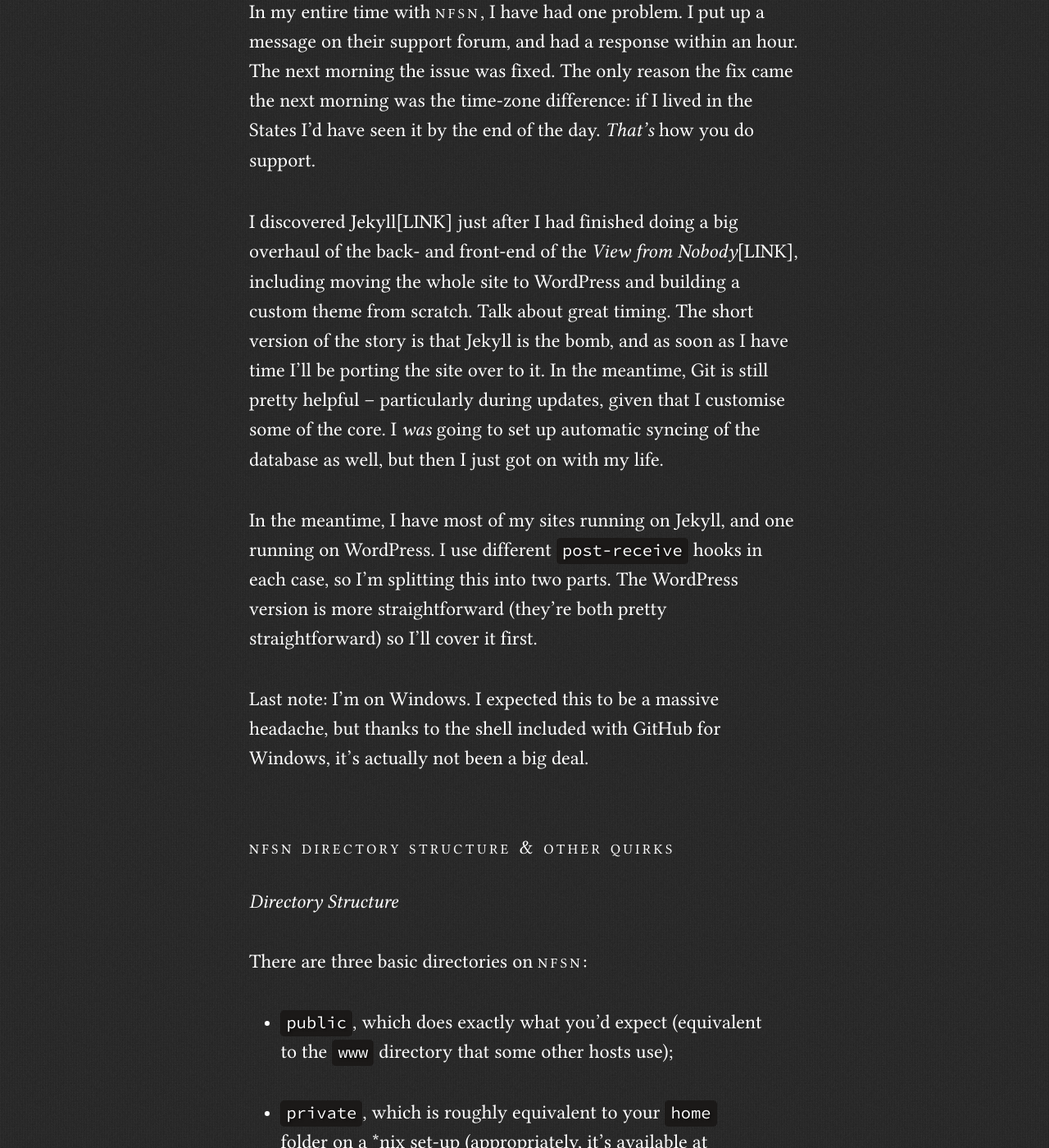
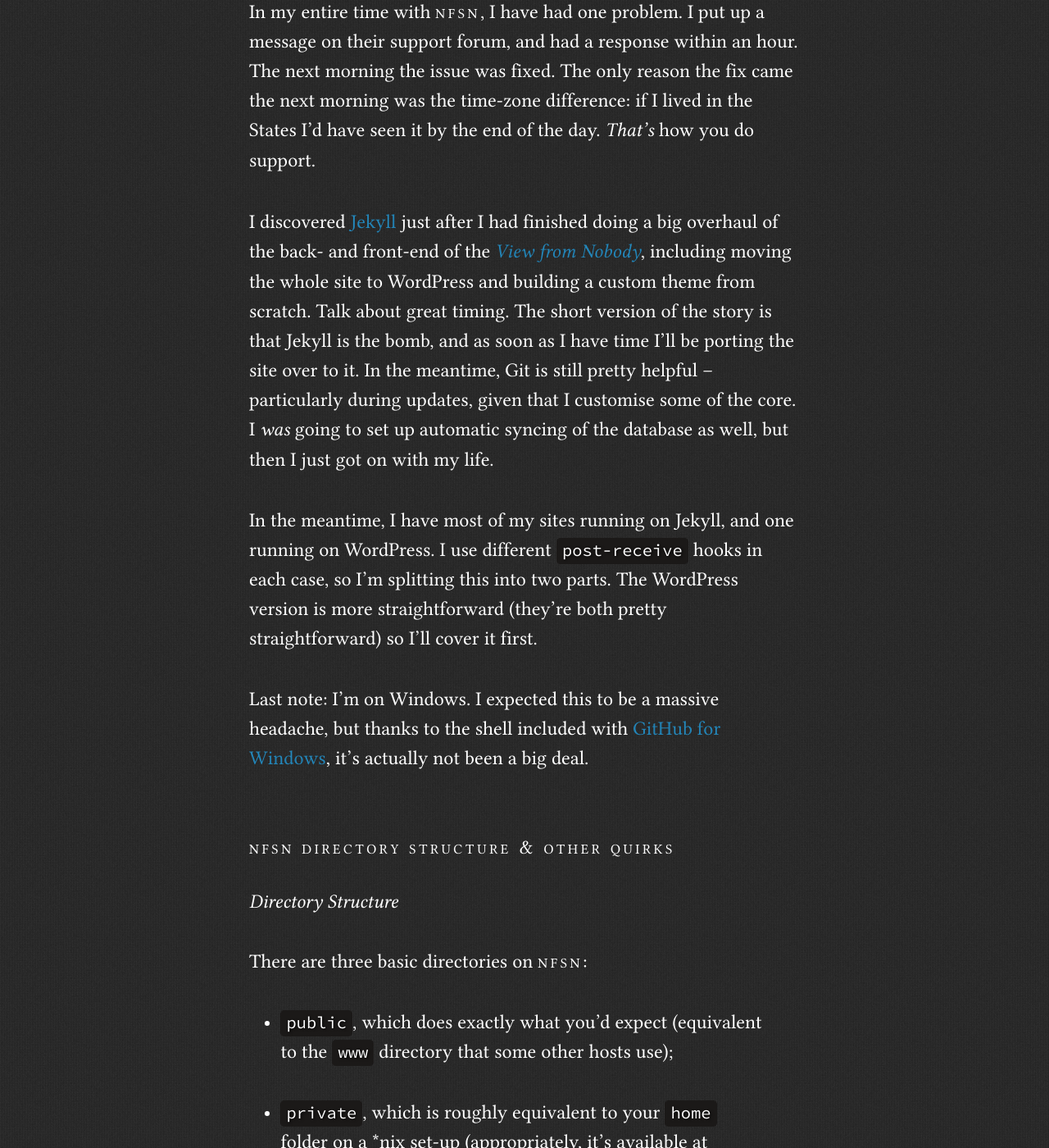
Before and after one commit to dmrutherford/dmrutherford.github.io, a Jekyll site: the page built from _posts/2013-03-24-git-post-receive-hooks-pt-1.html, in a window 1280 px wide and 1400 px high, scrolled down 1670 px. Shown: the whole window at 82% size. Built offline with Jekyll 4.4.1, drawn with Linux system fonts in a browser that asks for light colours; some of the changed text lies outside the part shown.

Commit message:
Updated Pt. 1 with links and changed date

```diff
--- a/_posts/2013-03-20-git-post-receive-hooks-pt-1.html
+++ b/_posts/2013-03-24-git-post-receive-hooks-pt-1.html
@@ -8,7 +8,7 @@
 
 <h2>My Set-Up</h2>
 
-<p>A few brief words about where I&rsquo;m at and what set-up I use. Other than this site, which is at GitHub Pages, I use nearlyfreespeech.net[LINK] for my hosting. I really can&rsquo;t recommend them enough &ndash; I hesitate to use the word cheap, because I think it sends the wrong message, so instead I&rsquo;ll say that they are one of the very few hosts that I consider <em>reasonably priced</em> for small-scale sites. Everybody else screws you.</p>
+<p>A few brief words about where I&rsquo;m at and what set-up I use. Other than this site, which is at GitHub Pages, I use <a href="https://www.nearlyfreespeech.net/">nearlyfreespeech.net</a> for my hosting. I really can&rsquo;t recommend them enough &ndash; I hesitate to use the word cheap, because I think it sends the wrong message, so instead I&rsquo;ll say that they are one of the very few hosts that I consider <em>reasonably priced</em> for small-scale sites. Everybody else screws you.</p>
 
 <p><abbr class="acronym">NFSN</abbr> are pay-as-you-go, whereas most hosts charge a monthly rental fee. It&rsquo;s true that if you used every last drop of storage and bandwidth of your monthly allowance, your costs would probably be lower per unit elsewhere &ndash; but there is essentially a 0% chance of that happening for anybody not running a high-traffic blog or similar. To put things in perspective: the cheapest alternative host I have found costs as much for one site, for one month, as <abbr class="acronym">NFSN</abbr> costs me for <em>all</em> my sites, for an entire <em>year</em>. They also offer <abbr class="acronym">SSH</abbr> as standard, no questions asked.</p>
 
@@ -16,11 +16,11 @@
 
 <p>In my entire time with <abbr class="acronym">NFSN</abbr>, I have had one problem. I put up a message on their support forum, and had a response within an hour. The next morning the issue was fixed. The only reason the fix came the next morning was the time-zone difference: if I lived in the States I&rsquo;d have seen it by the end of the day. <em>That&rsquo;s</em> how you do support.</p>
 
-<p>I discovered Jekyll[LINK] just after I had finished doing a big overhaul of the back- and front-end of the <cite class="full-work">View from Nobody</cite>[LINK], including moving the whole site to WordPress and building a custom theme from scratch. Talk about great timing. The short version of the story is that Jekyll is the bomb, and as soon as I have time I&rsquo;ll be porting the site over to it. In the meantime, Git is still pretty helpful &ndash; particularly during updates, given that I customise some of the core. I <em>was</em> going to set up automatic syncing of the database as well, but then I just got on with my life.</p>
+<p>I discovered <a href="http://jekyllrb.com/">Jekyll</a> just after I had finished doing a big overhaul of the back- and front-end of the <a href="http://www.dmrutherford.com/"><cite class="full-work">View from Nobody</cite></a>, including moving the whole site to WordPress and building a custom theme from scratch. Talk about great timing. The short version of the story is that Jekyll is the bomb, and as soon as I have time I&rsquo;ll be porting the site over to it. In the meantime, Git is still pretty helpful &ndash; particularly during updates, given that I customise some of the core. I <em>was</em> going to set up automatic syncing of the database as well, but then I just got on with my life.</p>
 
 <p>In the meantime, I have most of my sites running on Jekyll, and one running on WordPress. I use different <code>post-receive</code> hooks in each case, so I&rsquo;m splitting this into two parts. The WordPress version is more straightforward (they&rsquo;re both pretty straightforward) so I&rsquo;ll cover it first.</p>
 
-<p>Last note: I&rsquo;m on Windows. I expected this to be a massive headache, but thanks to the shell included with GitHub for Windows, it&rsquo;s actually not been a big deal.</p>
+<p>Last note: I&rsquo;m on Windows. I expected this to be a massive headache, but thanks to the shell included with <a href="http://windows.github.com/">GitHub for Windows</a>, it&rsquo;s actually not been a big deal.</p>
 
 <h2><abbr class="acronym">NFSN</abbr> Directory Structure &amp; Other Quirks</h2>
 
@@ -44,7 +44,7 @@
 
 <h3>Gzip Support, or Lack Thereof</h3>
 
-<p>I do have one minor gripe about <abbr class="acronym">NFSN</abbr>: they don&rsquo;t offer on-the-fly server-side compression. Whether it&rsquo;s because they don&rsquo;t charge for server cycles or do charge for bandwidth, I don&rsquo;t know. That means that if you want to serve up your assets Gzipped (and you definitely do, right?) then you need to come up with some other kind of solution.</p>
+<p>I do have one minor gripe about <abbr class="acronym">NFSN</abbr>: they don&rsquo;t offer on-the-fly server-side compression. Whether it&rsquo;s because they don&rsquo;t charge for server cycles or do charge for bandwidth, I don&rsquo;t know. That means that if you want to serve up your site Gzipped (and you definitely do, right?) then you need to come up with some other kind of solution.</p>
 
 <p>Since WordPress generates its <abbr class="acronym">PHP</abbr> pages on the fly, there&rsquo;s not an easy answer. Maybe there&rsquo;s a plug-in that generates compressed pages in parallel? Probably. For the sake of a few bytes (and given how little traffic I get) I have better things to do with my life. I include a pre-zipped version of the <abbr class="acronym">CSS</abbr> and JavaScript files. That could probably be automated but I haven&rsquo;t looked into it.</p>
 
```
Also changed, not shown: other parts of _posts/2013-03-24-git-post-receive-hooks-pt-1.html (+6 -6 lines).
